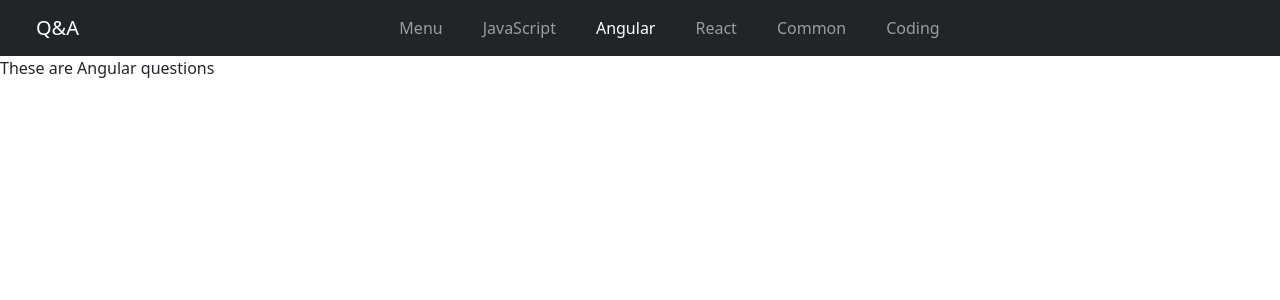
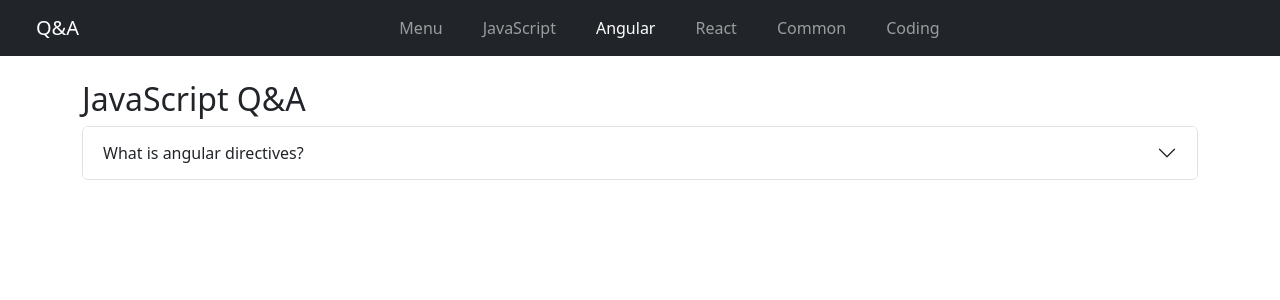
Before and after one commit to ravibhadane/interviewPrep, a React (Vite) app: page /angular in a window 1280 px wide. Shown: the top 300 px of the page. Built offline with nearby package versions, Linux system fonts and the light colour scheme.

Commit message:
code updated

```diff
--- /dev/null
+++ b/src/data/angularQuestions.ts
@@ -0,0 +1,20 @@
+import type { Question } from "../model/question";
+
+export const angularQuestions:Question[] = [
+    {
+        id:"1",
+        question:"What is angular directives?",
+        answerText:`
+        Directive is used to add behaviour to an existing DOM element or change the style of DOM elements
+##### There are three kind of directive
+
+##### Component Directive
+Components are special directive in angular. There are directive with template
+##### Structural Directive
+Structural directives can change the DOM layout by adding and removing DOM element. All structural directive are preceded with * symbol
+1. *ngFor - <tr *ngFor ="let item of customer">
+2. *ngSwitch
+3. *ngIf - <div *ngIf="condition">
+`
+ }
+]
--- a/src/pages/Angular.tsx
+++ b/src/pages/Angular.tsx
@@ -1,6 +1,54 @@
+
+import { Accordion, AccordionBody, AccordionHeader, AccordionItem } from "reactstrap";
+
+import { lazy, Suspense, useState } from "react";
+import './qn.scss'
+import { okaidia } from "react-syntax-highlighter/dist/esm/styles/prism";
+
+import MarkdownRenderer from "./MarkdownRendrer";
+import { angularQuestions } from "../data/angularQuestions";
+
+const SyntaxHighlighter = lazy(() =>
+  import("react-syntax-highlighter").then((module) => ({
+    default: module.Prism,
+  })),
+);
+
+
 const Angular = ()=>{
+    const [open, setOpen] = useState('');
+    const toggle = (id: string) => {
+    if (open === id) {
+      setOpen('');
+    } else {
+      setOpen(id);
+    }
+  };
+
     return (
-        <div>These are Angular questions</div>
+        <div className="container mt-4">
+      <h2>JavaScript Q&A</h2>
+      <Accordion open={open} toggle={toggle}>
+        {angularQuestions.map((item) => (
+          <AccordionItem key={item.id}>
+            <AccordionHeader targetId={item.id}>{item.question}</AccordionHeader>
+            <AccordionBody accordionId={item.id}>
+              <div className="answer-text">
+
+             <MarkdownRenderer text={item.answerText}></MarkdownRenderer>
+             </div>
+              {open === item.id && item.answerCode && (
+                <Suspense fallback={<div>Loading code...</div>}>
+                 <SyntaxHighlighter language="javascript" style={okaidia} showLineNumbers>
+                  {item.answerCode}
+                </SyntaxHighlighter>
+                </Suspense>
+              )}
+            </AccordionBody>
+          </AccordionItem>
+        ))}
+      </Accordion>
+    </div>
     )
 }
 
```
